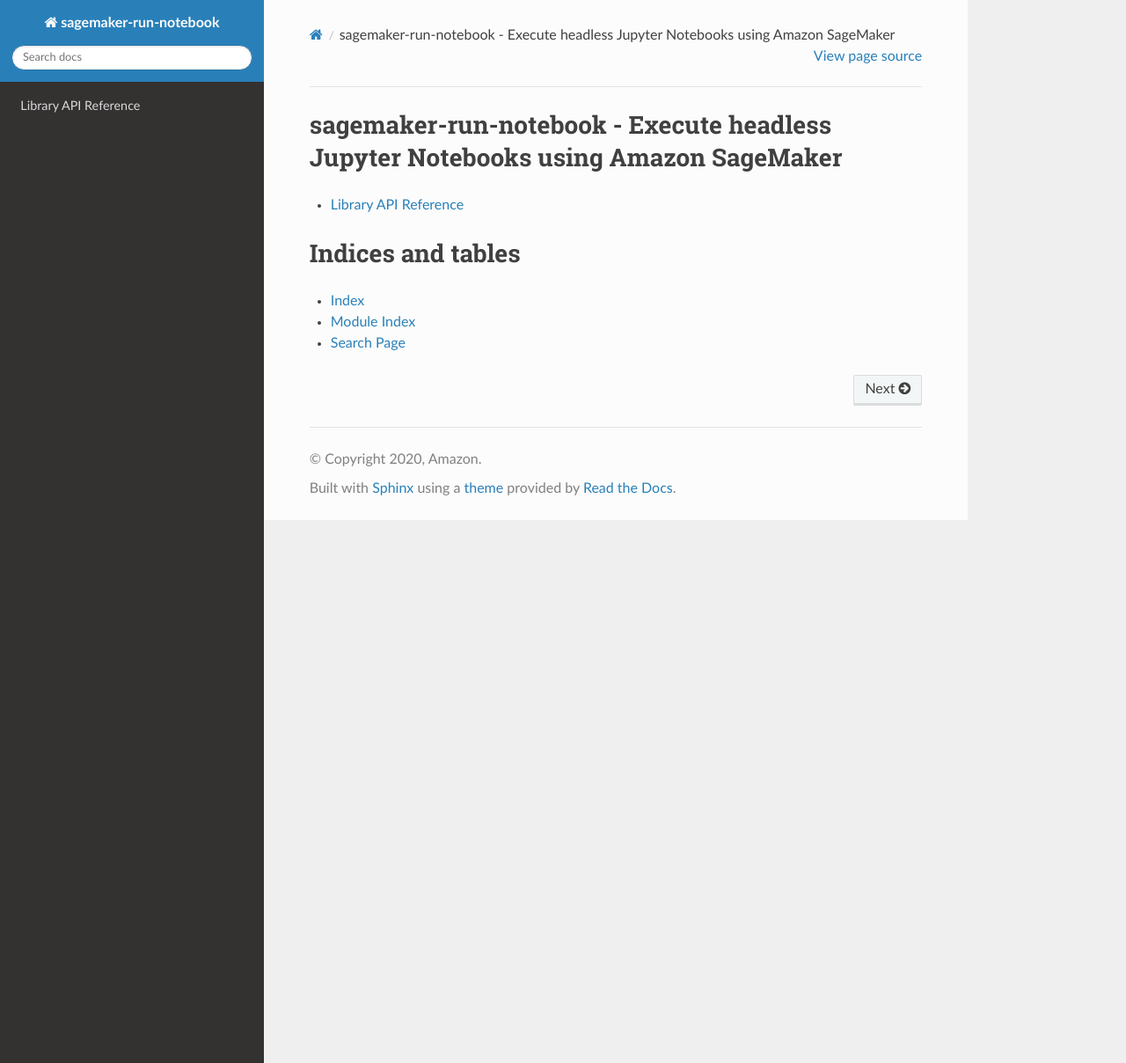
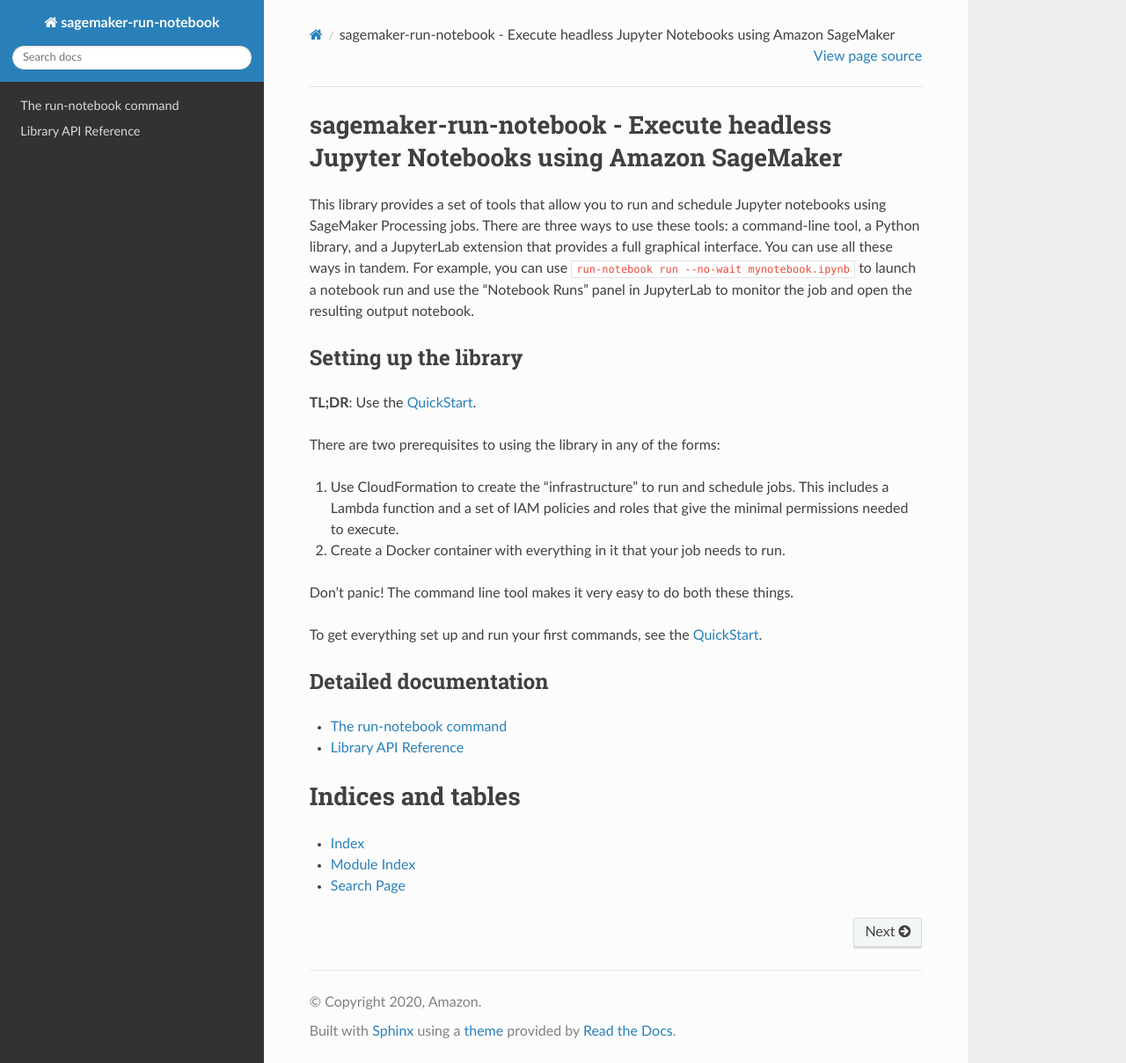
Before and after one commit to aws-samples/sagemaker-run-notebook, a Sphinx documentation site: the page built from docs/source/index.rst, in a window 1280 px wide and 1208 px high. Shown: the whole window at 88% size. Built offline with Sphinx 7.4.7 and the Read the Docs theme 2.0.0, drawn with Linux system fonts in a browser that asks for light colours.

Commit message:
Add CLI docs and introductory material

```diff
--- /dev/null
+++ b/docs/source/cli/index.rst
@@ -0,0 +1,7 @@
+The run-notebook command
+========================
+
+.. argparse::
+  :module: sagemaker_run_notebook.cli
+  :func: cli_argparser
+  :prog: run-notebook
--- a/docs/source/conf.py
+++ b/docs/source/conf.py
@@ -42,6 +42,7 @@
     "sphinx.ext.napoleon",
     "sphinx.ext.autosectionlabel",
     "autodocsumm",
+    "sphinxarg.ext",
 ]
 
 source_suffix = ".rst"  # The suffix of source filenames.
--- a/docs/source/index.rst
+++ b/docs/source/index.rst
@@ -6,9 +6,36 @@
 sagemaker-run-notebook - Execute headless Jupyter Notebooks using Amazon SageMaker
 ==================================================================================
 
+This library provides a set of tools that allow you to run and schedule Jupyter notebooks using
+SageMaker Processing jobs. There are three ways to use these tools: a command-line tool, a Python
+library, and a JupyterLab extension that provides a full graphical interface. You can use all these
+ways in tandem. For example, you can use ``run-notebook run --no-wait mynotebook.ipynb`` to launch
+a notebook run and use the "Notebook Runs" panel in JupyterLab to monitor the job and open the resulting
+output notebook.
+
+Setting up the library
+----------------------
+
+**TL;DR**: Use the QuickStart_.
+
+There are two prerequisites to using the library in any of the forms:
+
+1. Use CloudFormation to create the "infrastructure" to run and schedule jobs. This includes a Lambda function
+   and a set of IAM policies and roles that give the minimal permissions needed to execute.
+2. Create a Docker container with everything in it that your job needs to run.
+
+Don't panic! The command line tool makes it very easy to do both these things.
+
+To get everything set up and run your first commands, see the QuickStart_.
+
+
+Detailed documentation
+----------------------
+
 .. toctree::
    :maxdepth: 2
 
+   cli/index
    api/index
 
 Indices and tables
@@ -17,3 +44,5 @@
 * :ref:`genindex`
 * :ref:`modindex`
 * :ref:`search`
+
+.. _QuickStart: https://github.com/aws-samples/sagemaker-run-notebook/blob/master/QuickStart.md
--- a/setup.py
+++ b/setup.py
@@ -90,6 +90,7 @@
             "sphinx",
             "sphinx_rtd_theme",
             "autodocsumm",
+            "sphinx-argparse",
             "jupyterlab~=1.2",
         ]
     },
```
Also changed, not shown: 1 other file.
